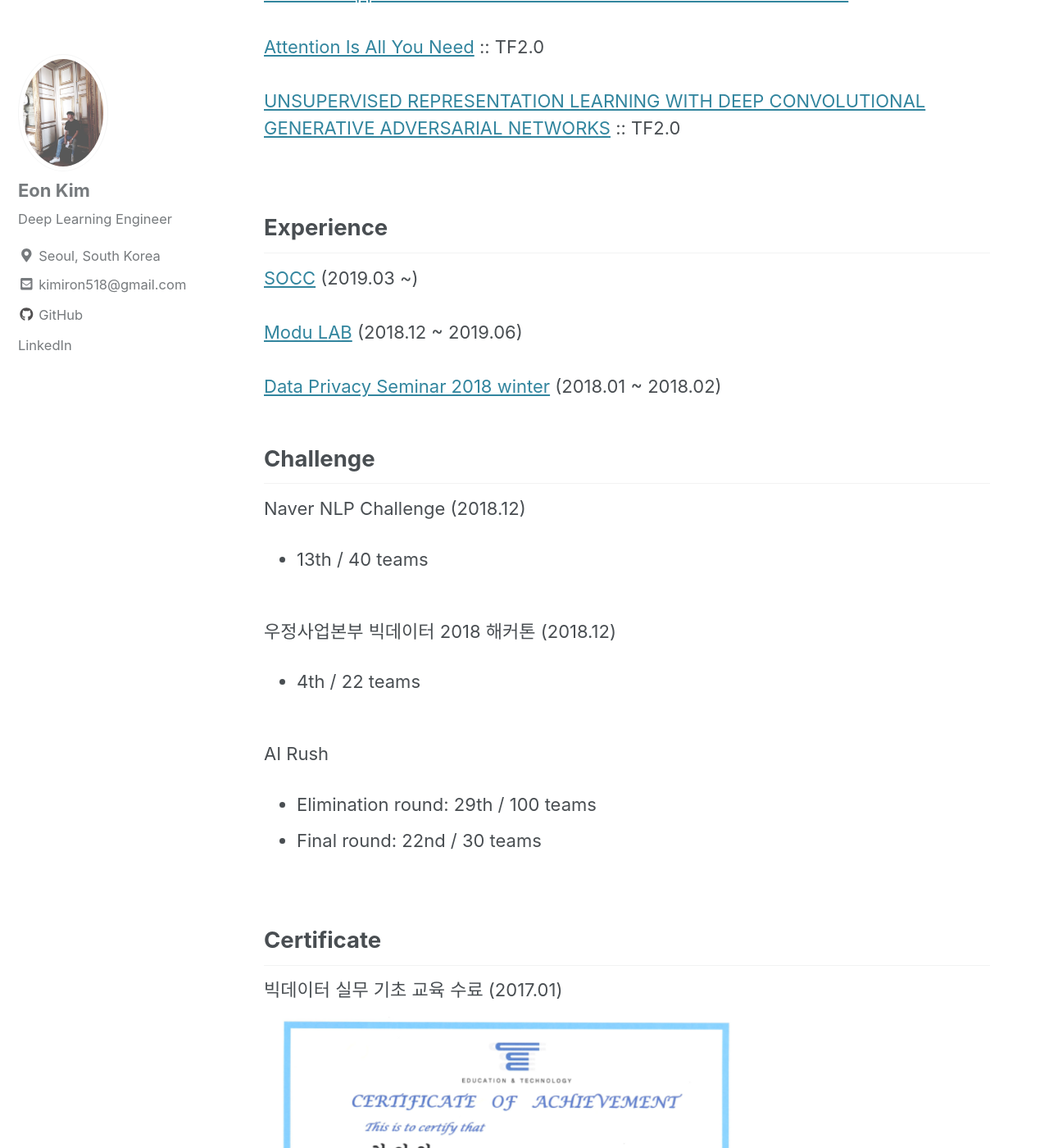
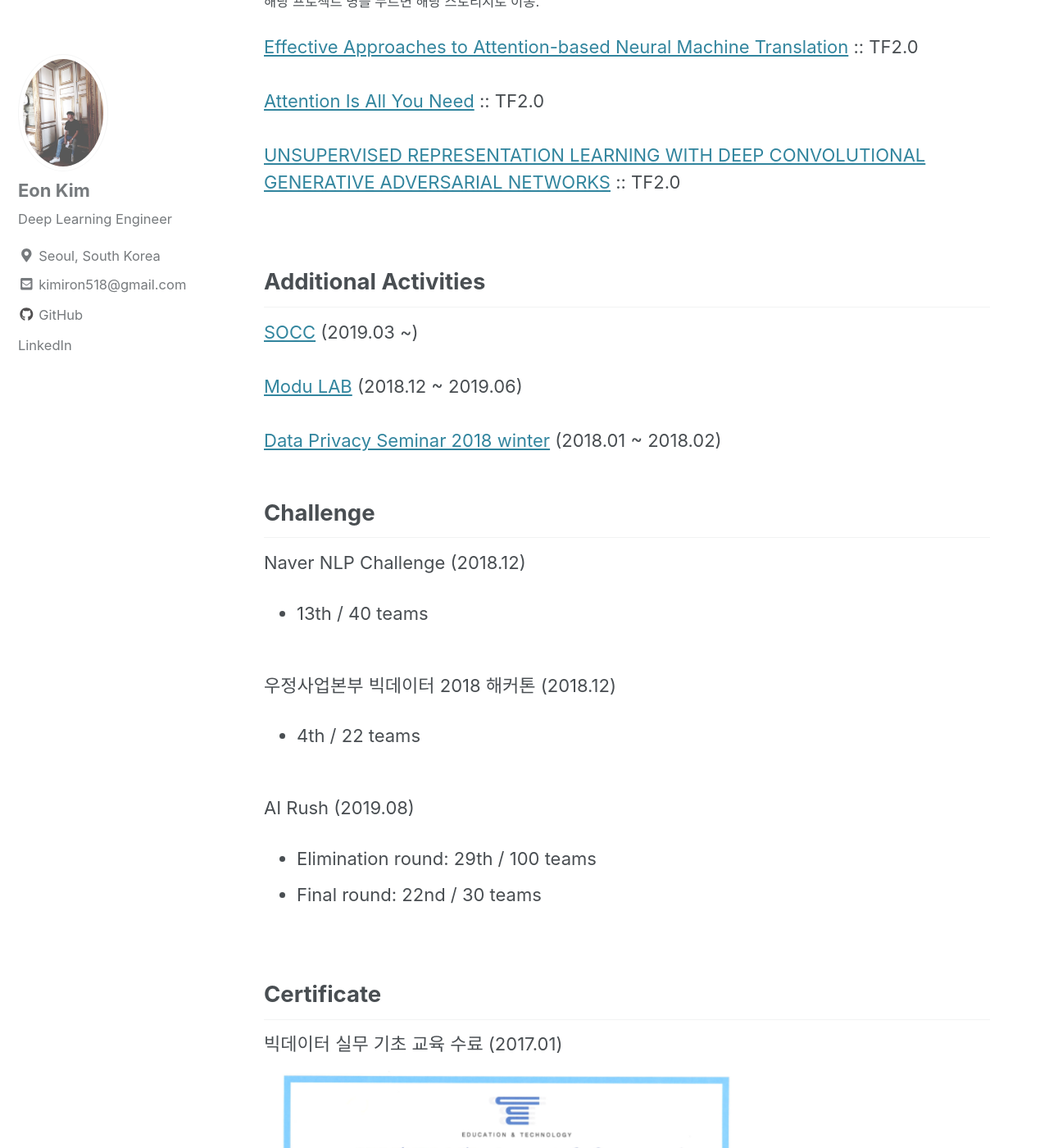
Before and after one commit to thisisiron/thisisiron.github.io, a Jekyll site: the page built from _pages/about.md, in a window 1280 px wide and 1400 px high, scrolled down 1147 px. Shown: the whole window at 82% size. Built offline with Jekyll 4.4.1, drawn with Linux system fonts in a browser that asks for light colours; cached includes are drawn as plain includes; nearby versions of some CDN libraries; some of the changed text lies outside the part shown.

Commit message:
update about

```diff
--- a/_pages/about.md
+++ b/_pages/about.md
@@ -15,6 +15,7 @@ B.E. in Myongji University (2013 ~ 2019)
 ## Work Experience
 [Voyager X](https://www.voyagerx.com) (2019.07 ~)
 - Intern
+<br><br>
 [Solugate](http://www.solugate.com) (2019.03 ~ 2019.06)
 - Intern
 - 형태소 분석기 개발 및 음성 데이터 전처리
@@ -32,7 +33,7 @@ B.E. in Myongji University (2013 ~ 2019)
 <br><br>
 
 
-## Experience
+## Additional Activities
 [SOCC](http://socc-io.github.io/home/) (2019.03 ~)<br><br>
 [Modu LAB](http://www.modulabs.co.kr) (2018.12 ~ 2019.06)<br><br>
 [Data Privacy Seminar 2018 winter](http://hmcl.mju.ac.kr/doku.php?id=lab:labmain) (2018.01 ~ 2018.02)
@@ -47,7 +48,7 @@ Naver NLP Challenge (2018.12)
 - 4th / 22 teams
 <br><br>
 
-AI Rush
+AI Rush (2019.08)
 - Elimination round: 29th / 100 teams
 - Final round: 22nd / 30 teams
 <br><br>
```
